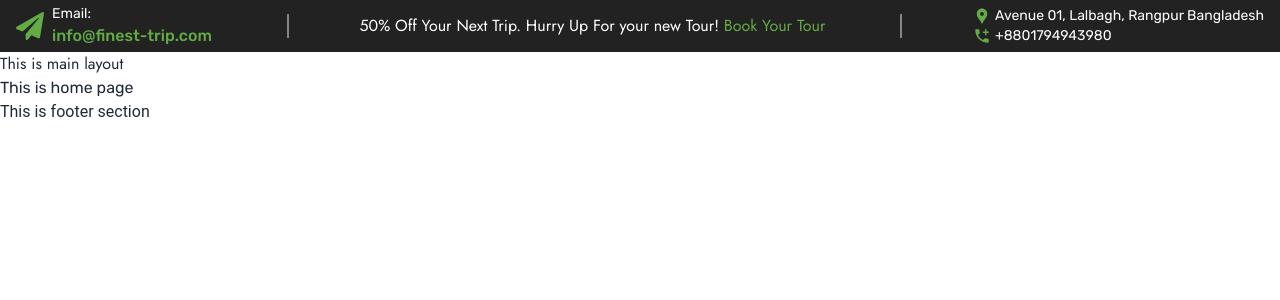
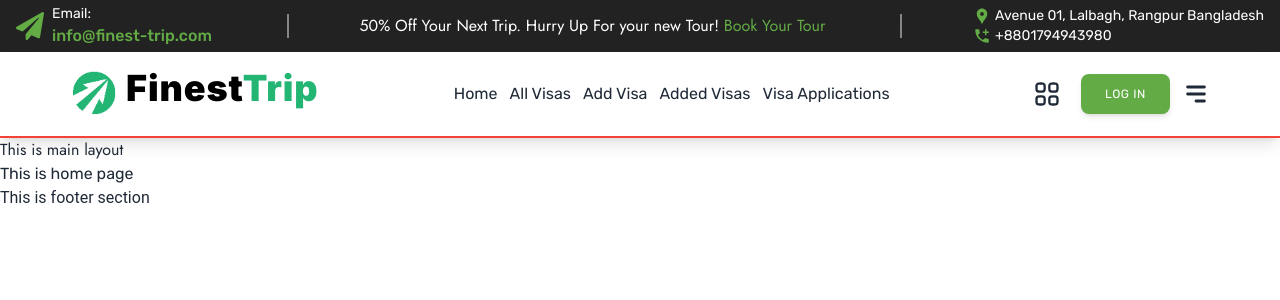
Before and after one commit to web-mahadihasan/Finest-Trip-Client, a React (Vite) app: page / in a window 1280 px wide. Shown: the top 300 px of the page. Built offline with nearby package versions, Linux system fonts and the light colour scheme; no server answers.

Commit message:
I am adding register with email and google using firebase

```diff
--- a/package.json
+++ b/package.json
@@ -10,6 +10,7 @@
     "preview": "vite preview"
   },
   "dependencies": {
+    "@headlessui/react": "^2.2.0",
     "@material-tailwind/react": "^2.1.10",
     "firebase": "^11.0.2",
     "react": "^18.3.1",
--- /dev/null
+++ b/src/components/MobileMenuSidebar/MobileMenuSidebar.jsx
@@ -0,0 +1,15 @@
+
+const MobileMenuSidebar = () => {
+
+    return (
+        <div className="drawer-side">
+            <ul className="menu bg-base-200 text-base-content min-h-full w-80 p-4">
+            {/* Sidebar content here */}
+                <li><a>Sidebar Item 1</a></li>
+                <li><a>Sidebar Item 2</a></li>
+            </ul>
+        </div>
+    );
+};
+
+export default MobileMenuSidebar;
--- /dev/null
+++ b/src/components/NavUserInfo/NavUserInfo.jsx
@@ -0,0 +1,93 @@
+import { Menu, MenuButton, MenuItem, MenuItems } from "@headlessui/react";
+import { FiPower, FiUserPlus } from "react-icons/fi";
+import { IoSettingsOutline } from "react-icons/io5";
+import { HiLifebuoy } from "react-icons/hi2";
+import toast from "react-hot-toast";
+import { IoIosArrowDown } from "react-icons/io";
+import { useAuth } from "../../provider/AuthProvider";
+import { Link } from "react-router";
+import { RiUserSharedLine } from "react-icons/ri";
+
+
+const NavUserInfo = () =>  {
+
+  const {user, logOutUser} = useAuth()
+
+  const handleSignOut = () => {
+    logOutUser()
+    .then((result) => {
+      toast.success("Successfully Sign out")
+    }).catch(error => {
+      toast.error("Failed to Sign ou, try again")
+    })
+  }
+  return (
+    <div className="text-right">
+      <Menu>
+        <MenuButton className="inline-flex items-center ">
+          <div className="rounded-full flex items-center gap-2">
+            <img
+              alt="Tailwind CSS Navbar component"
+              src={user?.photoURL}
+              className="w-9 h-9 rounded-full ring-2 ring-offset-2 ring-[#a38ffd]"
+            />
+            <IoIosArrowDown size={20} />
+          </div>
+        </MenuButton>
+
+        <MenuItems
+          transition
+          anchor="bottom end"
+          className="mt-5 origin-top-right rounded-xl border border-white/5 bg-white/5 p-1 text-sm/6 text-white transition duration-100 ease-out [--anchor-gap:var(--spacing-1)] focus:outline-none data-[closed]:scale-95 data-[closed]:opacity-0"
+        >
+          <MenuItem>
+            <div className="py-4 bg-white shadow border border-gray-200 rounded-md w-full">
+
+              {/* More details  */}
+            <div className="min-w-60 space-y-1">
+                <div className="flex flex-col px-6 py-2 font-medium text-base text-gray-700 gap-2 capitalize transition-colors duration-300 transform  hover:bg-gray-100">
+                  <span className="text-lg font-medium text-black/80">{user?.displayName}</span>
+                  <span className="lowercase">{user?.email}</span>
+                </div>
+                <Link to={'/my-profile'} className="flex items-center px-6 py-2 font-medium text-base text-gray-700 gap-2 capitalize transition-colors duration-300 transform  hover:bg-gray-100">
+                    <RiUserSharedLine size={20}/>
+                    <span className="mx-1">
+                       <span>My Profile</span>
+                    </span>
+                </Link>
+                <Link to={'/my-profile/update-profile'} className="flex items-center px-6 py-2 font-medium text-base text-gray-700 gap-2 capitalize transition-colors duration-300 transform  hover:bg-gray-100">
+                    <IoSettingsOutline size={20}/>
+                    <span className="mx-1">
+                    Update Profile
+                    </span>
+                </Link>
+                <Link to={'/'} className="flex items-center px-6 py-2 font-medium text-base text-gray-700 gap-2 capitalize transition-colors duration-300 transform  hover:bg-gray-100">
+                    <FiUserPlus size={20}/>
+                    <span className="mx-1">
+                        Invited People
+                    </span>
+                </Link>
+                <Link to={'/'} className="flex items-center px-6 py-2 font-medium text-base text-gray-700 gap-2 capitalize transition-colors duration-300 transform  hover:bg-gray-100">
+                    <HiLifebuoy />
+                    <span className="mx-1">
+                        Help
+                    </span>
+                </Link>
+                {/* <Dropdown.Item className="gap-2"><HiLifebuoy />Help</Dropdown.Item> */}
+                <div className="divider my-0"></div>
+                <button onClick={handleSignOut} className="text-red-500 flex items-center px-6 py-2 text-base gap-2 capitalize transition-colors duration-300 transform  hover:bg-gray-100 w-full" >
+                  <FiPower />
+                    <span className="mx-1">
+                        Sign Out
+                    </span>
+                </button>
+            </div>
+            </div>
+          </MenuItem>
+        </MenuItems>
+      </Menu>
+    </div>
+  );
+}
+
+export default NavUserInfo;
--- a/src/components/Navbar/Nav.jsx
+++ b/src/components/Navbar/Nav.jsx
@@ -1,9 +1,60 @@
+import { Link, NavLink } from "react-router";
+import logo from "../../assets/logo1.png"
+import { GrAppsRounded } from "react-icons/gr";
+import { BiUserCircle } from "react-icons/bi";
+import { HiMenuAlt3 } from "react-icons/hi";
+import { Button } from "@material-tailwind/react";
+import NavUserInfo from "../NavUserInfo/NavUserInfo";
 
 const Nav = () => {
+    const user = false
+    const navLinks = [
+        { "path": "/", "element": "Home" },
+        { "path": "/all-visas", "element": "All Visas" },
+        { "path": "/add-visa", "element": "Add Visa" },
+        { "path": "/my-added-visas", "element": "Added Visas" },
+        { "path": "/my-visa-applications", "element": "Visa Applications" }
+      ]
 
     return (
-        <div>
+        <div className="w-full border-b-2 border-red-500 shadow-lg bg-white z-50">
+            <div className="flex py-4 items-center justify-between container mx-auto px-4 xl:px-0">
+                <div className="flex items-center gap-2">
+                    <img src={logo} alt="" className="w-12" />
+                    <h3 className="text-2xl md:text-4xl mb-3 font-black tracking-wide text-black font-inter text-center">
+                        Finest<span className="text-customGreen">Trip</span>
+                    </h3>
+                </div>
+                {/* Nav Links  */}
+                <div className="hidden lg:block">
+                    <ul className="font-rubik flex items-center gap-3">
+                        {
+                            navLinks.map(link =>  <li key={link.element}>
+                                <NavLink to={link.path}>{link.element}</NavLink>
+                            </li>)
+                        }
+                    </ul>
+                </div>
+                <div className="flex items-center gap-3">
+                    <div className="px-2 py-2 cursor-pointer">
+                        <GrAppsRounded size={28}/>
+                    </div>
+                    <div className="flex items-center">
+                        {
+                            user ? <NavUserInfo/> : (<div className="md:flex items-center hidden">
+                                {/* <Link to={"/auth/register"}><Button variant="filled" className="font-rubik tracking-wider text-xs font-normal bg-primary">Register</Button></Link> */}
+                                {/* <div className="divider divider-horizontal font-jost mx-1">or</div> */}
+                                <Link to={"/auth/login"}><Button variant="filled" className="font-rubik text-white tracking-wider text-xs font-normal bg-primary">Log in</Button></Link>
+                            </div>)
+                        }
+                    </div>
 
+                    {/* hamburger  */}
+                    <div>
+                        <HiMenuAlt3 size={28}/>
+                    </div>
+                </div>
+            </div>
         </div>
     );
 };
--- a/src/components/Navbar/TopNavbar.jsx
+++ b/src/components/Navbar/TopNavbar.jsx
@@ -5,7 +5,7 @@ import { Link } from "react-router";
 const TopNavbar = () => {
 
     return (
-        <div className="w-full bg-[#222222] py-1 invisible lg:visible">
+        <div className="w-full bg-[#222222] py-1 hidden lg:block">
             <div className="max-w-7xl mx-auto px-4 flex justify-between items-center">
                 <div className="flex items-center gap-2">
                     <span><FaPaperPlane size={28} className="text-[#63AB45]"/></span>
--- a/src/index.css
+++ b/src/index.css
@@ -4,6 +4,9 @@
 @tailwind components;
 @tailwind utilities;
 
+body{
+    overflow-x: scroll;
+}
 .text-shadow {
     text-shadow: 3px 3px 5px rgba(51, 26, 21, 0.5);
 }
--- a/src/layouts/MainLayouts.jsx
+++ b/src/layouts/MainLayouts.jsx
@@ -2,13 +2,17 @@ import { Outlet } from "react-router";
 import Footer from "../components/Footer/Footer";
 import TopNavbar from "../components/Navbar/TopNavbar";
 import { Toaster } from "react-hot-toast";
+import Nav from "../components/Navbar/Nav";
 
 const MainLayouts = () => {
     return (
         <div>
             <Toaster/>
-            <header>
+            <div>
                 <TopNavbar/>
+            </div>
+            <header className="top-0 sticky">
+                <Nav/>
             </header>
             <p className="font-jost">This is main layout</p>
             <div>
```
Also changed, not shown: src/pages/AddVisa/AddVisa.jsx (+6 -6 lines), src/assets/logo1.png, 1 other file (tests, documents, lock files or other folders).
